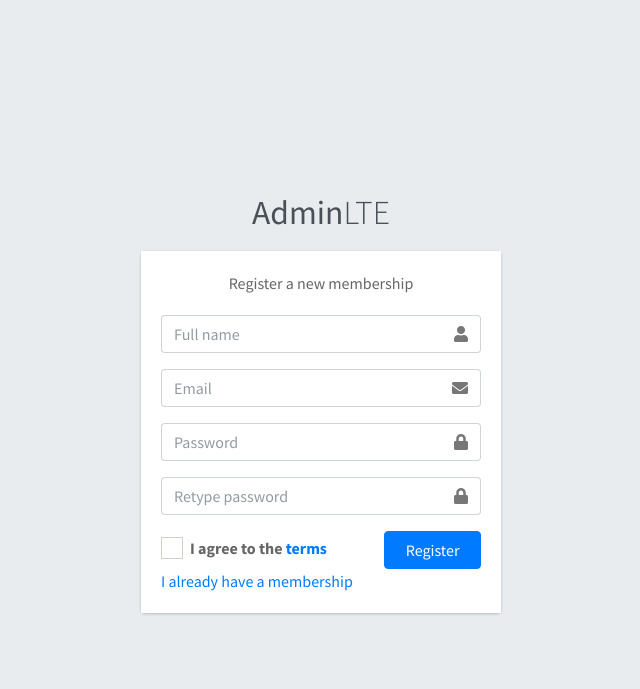
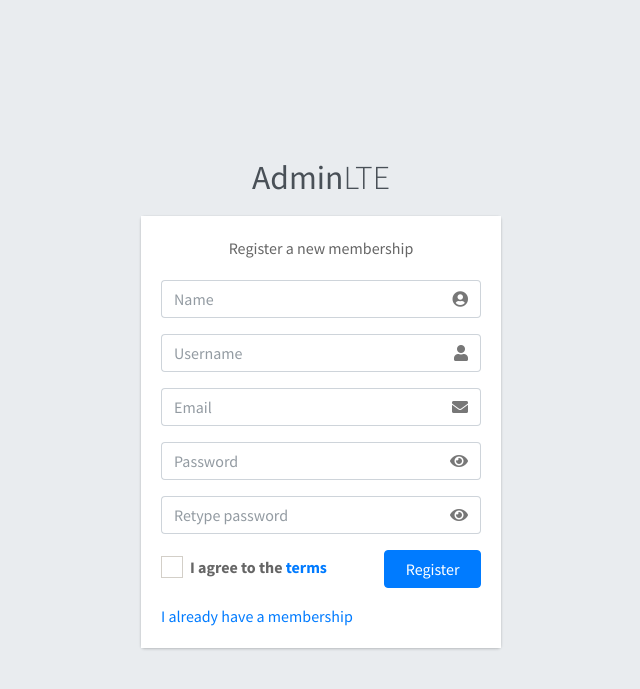
Before and after one commit to ManuelLozano98/Dashboard, a PHP site: a page that uses views/register.php in a window 1280 px wide. Shown: the top 689 px of the page, without its empty margins (319-959 px from the left). Run offline with PHP 8.4, Linux system fonts and the light colour scheme; some libraries are stand-ins or nearby versions.

Commit message:
add ids, names, icons and jQuery Validation plugin

```diff
--- a/views/register.php
+++ b/views/register.php
@@ -10,11 +10,11 @@
     <link rel="stylesheet"
         href="https://fonts.googleapis.com/css?family=Source+Sans+Pro:300,400,400i,700&display=fallback">
     <!-- Font Awesome -->
-    <link rel="stylesheet" href="<?php echo $route?>plugins/fontawesome-free/css/all.min.css">
+    <link rel="stylesheet" href="<?php echo $route ?>plugins/fontawesome-free/css/all.min.css">
     <!-- icheck bootstrap -->
-    <link rel="stylesheet" href="<?php echo $route?>plugins/icheck-bootstrap/icheck-bootstrap.min.css">
+    <link rel="stylesheet" href="<?php echo $route ?>plugins/icheck-bootstrap/icheck-bootstrap.min.css">
     <!-- Theme style -->
-    <link rel="stylesheet" href="<?php echo $route?>dist/css/adminlte.min.css">
+    <link rel="stylesheet" href="<?php echo $route ?>dist/css/adminlte.min.css">
 </head>
 
 <body class="hold-transition register-page">
@@ -27,39 +27,61 @@
             <div class="card-body register-card-body">
                 <p class="login-box-msg">Register a new membership</p>
 
-                <form action="<?php echo $route?>index" method="post">
+                <form id="form" method="post">
+                    <div class="form-group">
                         <div class="input-group mb-3">
-                        <input type="text" class="form-control" placeholder="Full name">
+                            <input type="text" id="name" name="name" class="form-control" placeholder="Name">
+                            <div class="input-group-append">
+                                <div class="input-group-text">
+                                    <span class="fas fa-user-circle"></span>
+                                </div>
+                            </div>
+                        </div>
+                    </div>
+                    <div class="form-group">
+                        <div class="input-group mb-3">
+                            <input type="text" id="username" name="username" class="form-control"
+                                placeholder="Username">
                             <div class="input-group-append">
                                 <div class="input-group-text">
                                     <span class="fas fa-user"></span>
                                 </div>
                             </div>
                         </div>
+                    </div>
+                    <div class="form-group">
                         <div class="input-group mb-3">
-                        <input type="email" class="form-control" placeholder="Email">
+                            <input type="email" id="email" name="email" class="form-control" placeholder="Email">
                             <div class="input-group-append">
                                 <div class="input-group-text">
                                     <span class="fas fa-envelope"></span>
                                 </div>
                             </div>
                         </div>
+                    </div>
+                    <div class="form-group">
                         <div class="input-group mb-3">
-                        <input type="password" class="form-control" placeholder="Password">
+                            <input type="password" id="password" name="password" class="form-control"
+                                placeholder="Password">
                             <div class="input-group-append">
                                 <div class="input-group-text">
-                                <span class="fas fa-lock"></span>
+                                    <span id="eyepassword" class="fas fa-eye"></span>
                                 </div>
                             </div>
                         </div>
+                    </div>
+                    <div class="form-group">
                         <div class="input-group mb-3">
-                        <input type="password" class="form-control" placeholder="Retype password">
+                            <input type="password" id="repassword" name="repassword" class="form-control"
+                                placeholder="Retype password">
                             <div class="input-group-append">
                                 <div class="input-group-text">
-                                <span class="fas fa-lock"></span>
+                                    <span id="eyerepassword" class="fas fa-eye"></span>
                                 </div>
                             </div>
                         </div>
+                    </div>
+                    <div class="form-group">
                         <div class="row">
                             <div class="col-8">
                                 <div class="icheck-primary">
@@ -75,6 +97,7 @@
                             </div>
                             <!-- /.col -->
                         </div>
+                    </div>
                 </form>
 
                 <a href="login" class="text-center">I already have a membership</a>
@@ -85,11 +108,15 @@
     <!-- /.register-box -->
 
     <!-- jQuery -->
-    <script src="<?php echo $route?>plugins/jquery/jquery.min.js"></script>
+    <script src="<?php echo $route ?>plugins/jquery/jquery.min.js"></script>
     <!-- Bootstrap 4 -->
-    <script src="<?php echo $route?>plugins/bootstrap/js/bootstrap.bundle.min.js"></script>
+    <script src="<?php echo $route ?>plugins/bootstrap/js/bootstrap.bundle.min.js"></script>
     <!-- AdminLTE App -->
-    <script src="<?php echo $route?>dist/js/adminlte.min.js"></script>
+    <script src="<?php echo $route ?>plugins/jquery-validation/jquery.validate.min.js"></script>
+    <script src="<?php echo $route ?>plugins/jquery-validation/additional-methods.min.js"></script>
+    <script src="<?php echo $route ?>dist/js/adminlte.min.js"></script>
+    <script src="views/js/utils.js"></script>
+    <script src="views/js/register.js"></script>
 </body>
 
 </html>
```
Lines whose indentation alone changed are shown as unchanged.
